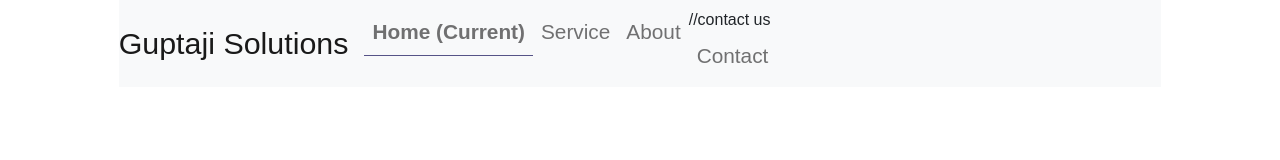
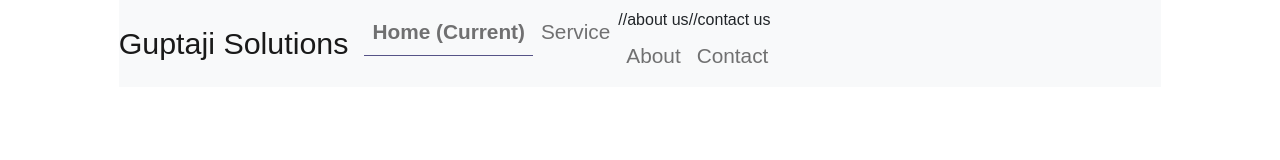
Before and after one commit to guptaji6489/Website-using-ReactJS, a React (Create React App) app: page / in a window 1280 px wide. Shown: the top 160 px of the page. Built offline with nearby package versions, Linux system fonts and the light colour scheme; a web font is replaced by a local one.

Commit message:
Update Navbar.jsx

```diff
--- a/src/Navbar.jsx
+++ b/src/Navbar.jsx
@@ -25,6 +25,7 @@ const Navbar = () =>{
         <NavLink activeClassName="menu_active" className="nav-link" to="/service">Service</NavLink>
       </li>
       <li className="nav-item">
+            //about us
         <NavLink activeClassName="menu_active" className="nav-link" to="/about">About</NavLink>
       </li>
 
```
